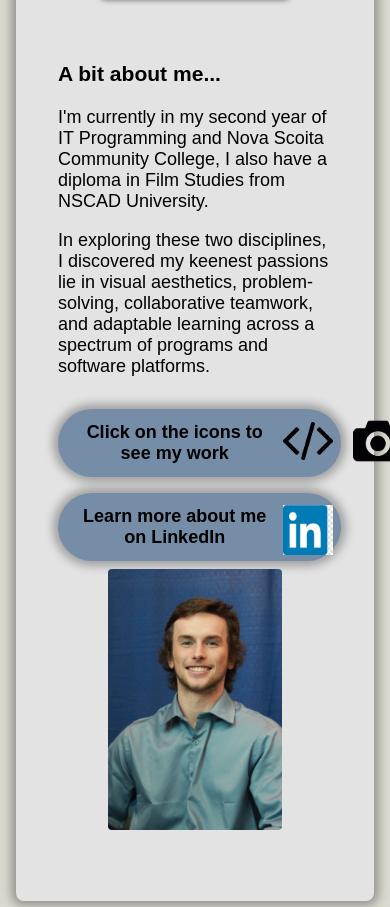
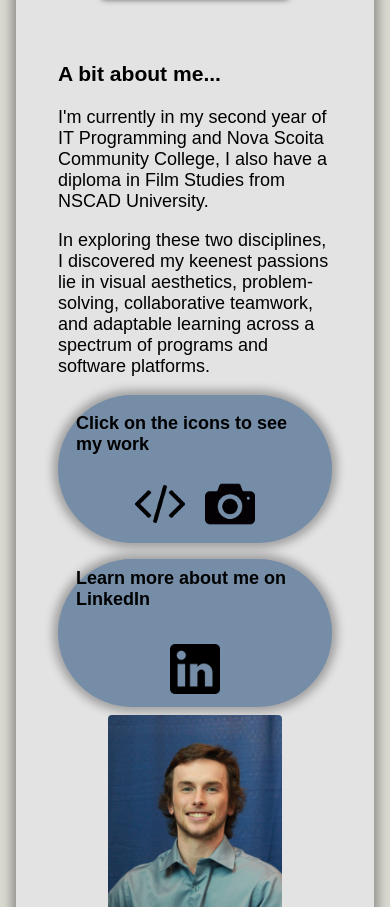
Before and after one commit to adamnear/AdamNearingEPortfolio, a website: page index.html in a window 390 px wide. Shown: the part 231-1138 px from the top of the page. Drawn offline with Linux system fonts and the light colour scheme.

Commit message:
sidebarcontainers are done and looking good

```diff
--- a/index.html
+++ b/index.html
@@ -86,7 +86,8 @@
                             <img src="/src/img/githubicon.png" alt="GitHub Profile" class="github-icon">
                         </a> -->
                             <a href="https://www.linkedin.com/in/adam-nearing-18878524a/" target="_blank">
-                                <img src="/src/img/linkedinicon.jpg" alt="Linkin Profile" class="linkedin-icon">
+                                <img src="/src/img/linkedin-logo.png" alt="Linkin Profile" class="linkedin-icon"
+                                    id="linkedin-icon">
                             </a>
                         </div>
                     </div>
--- a/styles/styles.css
+++ b/styles/styles.css
@@ -263,24 +263,23 @@
 
 /* contact Sidebar */
 
-.github-icon {
+/* .github-icon {
     display: inline-block;
     width: 50px;
     height: 50px;
     background-image: url('../src/img/githubicon.png');
     background-size: cover;
     background-repeat: no-repeat;
-}
+} */
 
 .linkedin-icon {
     display: inline-block;
     width: 50px;
     height: 50px;
     margin-top: 10px;
-    background-image: url('../src/img/linkedinicon.jpg');
     background-size: cover;
     background-repeat: no-repeat;
-
+    margin-bottom: 8px;
 }
 
 /* Contact */
@@ -516,37 +515,9 @@ input[name="message"] {
         margin-left: 0;
     } */
 
-    /* Side bars*/
-    .worksidebarcontainer {
-        width: 90%;
-        /* Set width to 90% of the screen width */
-        max-width: 35rem;
-        /* Limit width to 35rem */
-        margin-top: 2rem;
-        /* Adjust margin for smaller screens */
-        text-align: center;
-
-    }
-
-    .sidebarcontainer {
-        width: 90%;
-        /* Set width to 90% of the screen width */
-        max-width: 35rem;
-        /* Limit width to 35rem */
-        margin-top: 1rem;
-        /* Adjust margin for smaller screens */
-        text-align: center;
-
-    }
-
-
     .image-container img {
         width: 50%;
         /* margin: auto; */
-    }
-
-    .container2 {
-        flex-direction: column;
     }
 
     .about-me {
@@ -558,6 +529,22 @@ input[name="message"] {
         text-align: center;
         vertical-align: middle;
     }
+
+    .worksidebarcontainer,
+    .sidebarcontainer {
+        width: auto;
+        display: flex;
+        justify-content: center;
+        align-items: center;
+        background-color: #768da8;
+        padding: 1rem;
+        border-radius: 10rem;
+        height: 2rem;
+        margin-top: 1rem;
+        border: 2px solid transparent;
+        box-shadow: 0 0 10px 5px rgba(0, 0, 0, 0.3);
+    }
+
 
     .image-container {
         text-align: center;
@@ -575,6 +562,10 @@ input[name="message"] {
 
     .skills-item {
         width: calc(50% - 20px);
+    }
+
+    .container2 {
+        flex-direction: column;
     }
 }
 
@@ -607,6 +598,34 @@ input[name="message"] {
         padding: 10px;
         text-align: center;
         vertical-align: middle;
+    }
+
+    /* Side bars*/
+    .worksidebarcontainer,
+    .sidebarcontainer {
+        flex-direction: column;
+        width: auto;
+        display: flex;
+        justify-content: center;
+        align-items: center;
+        background-color: #768da8;
+        padding: 1rem;
+        border-radius: 10rem;
+        height: 7rem;
+        margin-top: 1rem;
+        border: 2px solid transparent;
+        box-shadow: 0 0 10px 5px rgba(0, 0, 0, 0.3);
+    }
+
+    .sidebarcontent,
+    .sidebarcontent1 {
+        justify-content: center;
+        margin-bottom: 1rem;
+        /* Horizontally center the content */
+    }
+
+    .container2 {
+        flex-direction: column;
     }
 
     /* Profile picture */
```
Also changed, not shown: src/img/linkedin-logo.png (added), src/img/linkedin.svg (deleted), src/img/linkedinicon.jpg (deleted).
